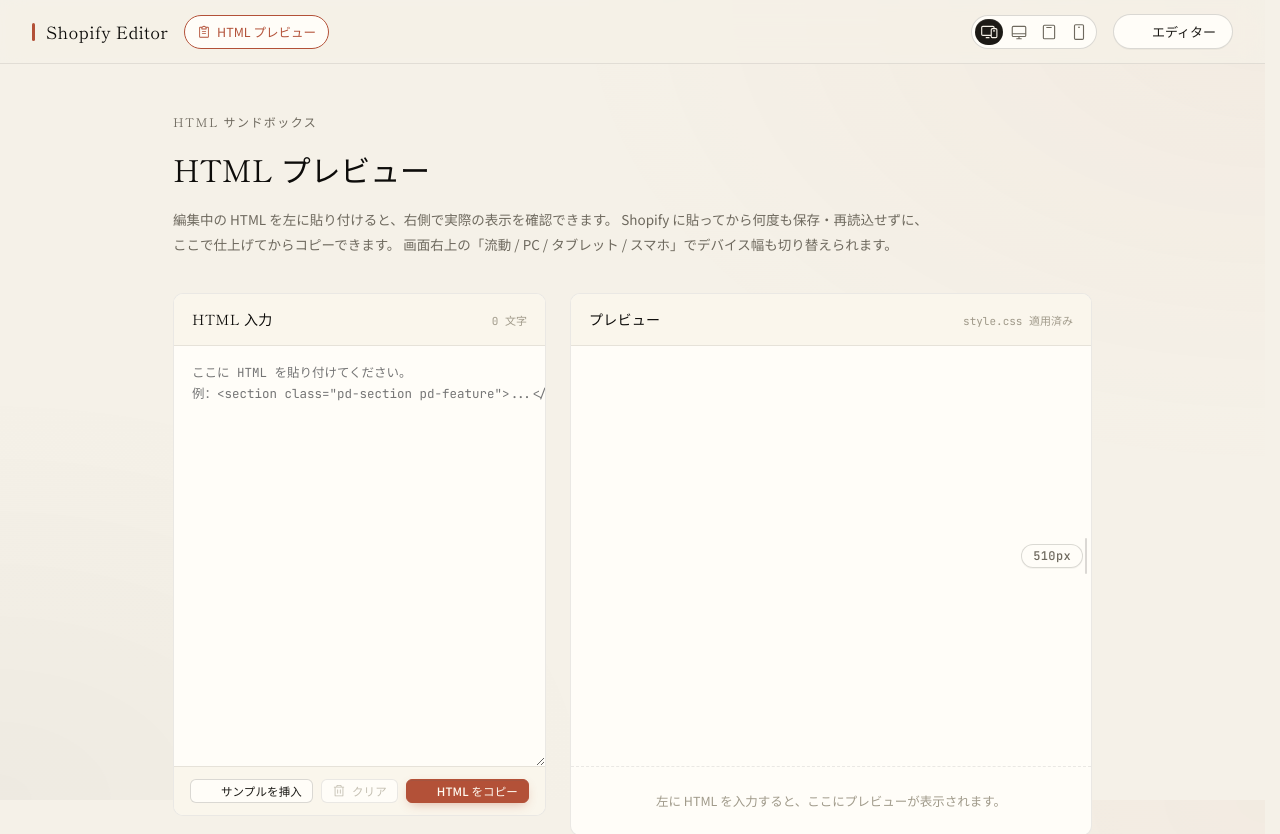
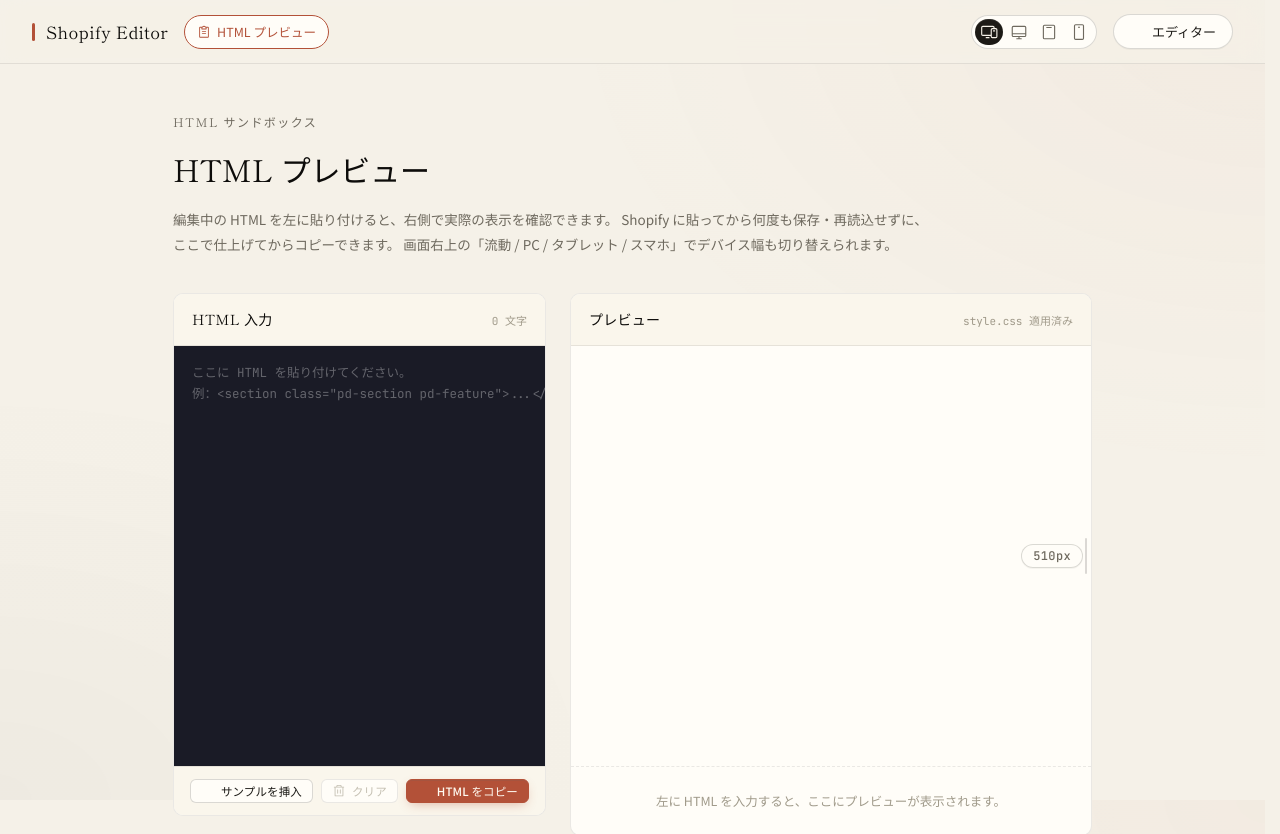
Before and after one commit to navic-nagoya/content-templates, a Vue app: page /#/preview in a window 1280 px wide. Shown: the top 834 px of the page. Built offline with nearby package versions, Linux system fonts and the light colour scheme.

Commit message:
feat: Implement syntax-highlighted code editor in HTML preview, enhancing user experience with improved text input and visual feedback

```diff
--- a/src/styles/app.css
+++ b/src/styles/app.css
@@ -2254,21 +2254,61 @@ body {
   color: var(--ink-subtle);
   font-variant-numeric: tabular-nums;
 }
-.preview-view__textarea {
+/* Code editor: a syntax-highlighted <pre> sits behind a transparent
+   <textarea>. Both share identical font metrics + padding so the caret
+   lines up with the colored tokens underneath. */
+.preview-view__editor {
+  position: relative;
   flex: 1;
   min-height: 420px;
-  resize: vertical;
-  width: 100%;
+  background: var(--ink-strong);
+}
+.preview-view__highlight,
+.preview-view__textarea {
+  position: absolute;
+  inset: 0;
+  margin: 0;
   padding: 16px 18px;
   border: 0;
-  background: transparent;
-  color: var(--ink-strong);
   font-family: var(--font-mono, ui-monospace, SFMono-Regular, Menlo, monospace);
   font-size: 12.5px;
   line-height: 1.7;
-  outline: none;
   white-space: pre;
   tab-size: 2;
+  letter-spacing: 0;
+  word-spacing: 0;
+}
+.preview-view__highlight {
+  overflow: hidden;
+  pointer-events: none;
+  /* Tokyo Night Dark background — matches highlight.js theme imported in main.js. */
+}
+.preview-view__highlight code {
+  display: block;
+  background: transparent;
+  padding: 0;
+  font: inherit;
+  color: inherit;
+}
+.preview-view__textarea {
+  resize: none;
+  width: 100%;
+  height: 100%;
+  background: transparent;
+  color: transparent;
+  caret-color: #f5d76e;
+  outline: none;
+  overflow: auto;
+  -webkit-text-fill-color: transparent;
+}
+.preview-view__textarea::selection {
+  background: rgba(255, 255, 255, 0.18);
+  color: transparent;
+  -webkit-text-fill-color: transparent;
+}
+.preview-view__textarea::placeholder {
+  color: rgba(255, 255, 255, 0.32);
+  -webkit-text-fill-color: rgba(255, 255, 255, 0.32);
 }
 .preview-view__textarea:focus-visible {
   box-shadow: inset 0 0 0 2px var(--accent-tint-strong);
--- a/src/views/PreviewView.vue
+++ b/src/views/PreviewView.vue
@@ -2,6 +2,7 @@
 import { computed, onMounted, ref, watch } from 'vue'
 import Icon from '../components/Icon.vue'
 import { usePreviewResize } from '../utils/use-preview-resize.js'
+import { highlightShopifyHtml } from '../utils/highlight-html.js'
 
 // Free-form HTML sandbox. Operators paste a snippet they're about to push to
 // Shopify and see it rendered with the real `style.css` + the same preview-mode
@@ -29,6 +30,42 @@ watch(html, (next) => {
 const { previewEl, width, isFluid, isResizing, onPointerDown } = usePreviewResize()
 
 const charCount = computed(() => html.value.length)
+
+// Tokenized HTML for the highlight overlay. Add a trailing space so a
+// final newline still produces a layout line in the <pre>, keeping the
+// overlay's height in sync with the textarea.
+const highlightedHtml = computed(() =>
+  highlightShopifyHtml(html.value.endsWith('\n') ? html.value + ' ' : html.value)
+)
+
+const editorEl = ref(null)
+const highlightEl = ref(null)
+function syncScroll() {
+  if (!editorEl.value || !highlightEl.value) return
+  highlightEl.value.scrollTop = editorEl.value.scrollTop
+  highlightEl.value.scrollLeft = editorEl.value.scrollLeft
+}
+
+// Re-sync after highlight DOM is rebuilt (line wrap can shift scrollTop slightly).
+watch(highlightedHtml, () => {
+  requestAnimationFrame(syncScroll)
+})
+
+// Tab key inserts two spaces instead of moving focus — matches a code editor.
+function onTabKey(e) {
+  if (e.key !== 'Tab' || e.ctrlKey || e.metaKey || e.altKey) return
+  e.preventDefault()
+  const el = editorEl.value
+  if (!el) return
+  const start = el.selectionStart
+  const end = el.selectionEnd
+  const before = html.value.slice(0, start)
+  const after = html.value.slice(end)
+  html.value = `${before}  ${after}`
+  requestAnimationFrame(() => {
+    el.selectionStart = el.selectionEnd = start + 2
+  })
+}
 
 function clearAll() {
   if (!html.value) return
@@ -91,12 +128,22 @@ watch(html, (next) => {
           <h3>HTML 入力</h3>
           <span class="preview-view__count">{{ charCount.toLocaleString() }} 文字</span>
         </div>
+        <div class="preview-view__editor">
+          <pre
+            ref="highlightEl"
+            class="preview-view__highlight hljs"
+            aria-hidden="true"
+          ><code v-html="highlightedHtml"></code></pre>
           <textarea
+            ref="editorEl"
             v-model="html"
             class="preview-view__textarea"
             spellcheck="false"
             placeholder="ここに HTML を貼り付けてください。&#10;例：&lt;section class=&quot;pd-section pd-feature&quot;&gt;...&lt;/section&gt;"
+            @scroll="syncScroll"
+            @keydown="onTabKey"
           ></textarea>
+        </div>
         <div class="preview-view__actions">
           <button
             type="button"
```
Lines whose indentation alone changed are shown as unchanged.
